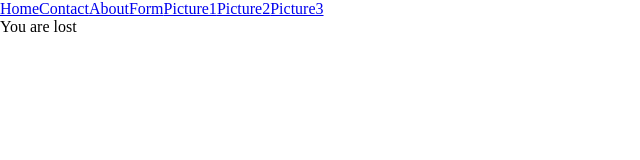
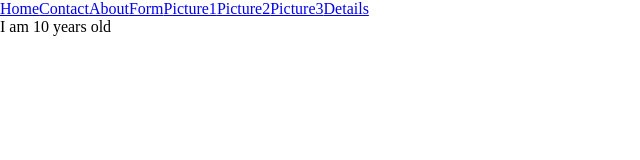
Before and after one commit to Dev-Ruqoyah/hr-first-app, a React (Vite) app: page /details in a window 1280 px wide. Shown: the top 160 px of the page, without its empty margins (0-640 px from the left). Built offline with nearby package versions, Linux system fonts and the light colour scheme.

Commit message:
useContext

```diff
--- a/src/App.jsx
+++ b/src/App.jsx
@@ -10,22 +10,32 @@ import About from "./component/About";
 import Taye from "./component/Taye";
 import Kenny from "./component/Kenny";
 import Form from "./component/Form";
+import { AgeContext } from "./component/context";
+import Details from "./component/Details";
 const App = () => {
+  const [age, setAge] = useState(10);
+  const increment = () => {
+    setAge(age + 1);
+  };
   return (
     <>
       <NavBar />
+      <AgeContext.Provider value={{ myAge: age ,increments:increment}}>
         <Routes>
           <Route path="/" element={<Calculator />} />
           <Route path="/contact/:username?/:id?" element={<Contact />} />
           <Route path="/photos/:id" element={<Photo />} />
           <Route path="*" element={<Error />} />
-        <Route path="/form" element={<Form/>}/>
+          <Route path="/form" element={<Form />} />
 
           <Route path={"/about"} element={<About />}>
             <Route path="taye" element={<Taye />} />
             <Route path="kenny" element={<Kenny />} />
           </Route>
+
+          <Route path="/details" element={<Details />} />
         </Routes>
+      </AgeContext.Provider>
     </>
   );
 };
--- a/src/component/Calculator.jsx
+++ b/src/component/Calculator.jsx
@@ -1,7 +1,9 @@
-import React, { useState } from "react";
+import React, { useContext, useState } from "react";
 import './calculator.css'
+import { AgeContext } from "./context";
 
 const Calculator = () => {
+  const{increments} = useContext(AgeContext)
   const [num,setNum] = useState("0")
   const handleNum = (number) =>{
     // setNum(num + number)
@@ -34,6 +36,7 @@ const Calculator = () => {
 
   return (
     <>
+    <button onClick={increments}>Increase</button>
       <div className="container">
         <div className="calculator">
           <div className="screen" >
--- /dev/null
+++ b/src/component/Details.jsx
@@ -0,0 +1,12 @@
+import { useContext } from "react";
+import { AgeContext } from "./context";
+
+const Details = () => {
+    const {myAge} = useContext(AgeContext)
+
+    return ( <>
+        <p>I am {myAge} years old</p>
+    </> );
+}
+
+export default Details;
--- a/src/component/NavBar.jsx
+++ b/src/component/NavBar.jsx
@@ -12,6 +12,7 @@ const NavBar = () => {
                 <Link to={"/photos/1"}>Picture1</Link>
                 <Link to={"/photos/2"}>Picture2</Link>
                 <Link to={"/photos/3"}>Picture3</Link>
+                <Link to={"/details"}>Details</Link>
             </div>
         </>
      );
--- /dev/null
+++ b/src/component/context.jsx
@@ -0,0 +1,3 @@
+import { createContext } from "react";
+
+export const AgeContext = createContext()
```
Lines whose indentation alone changed are shown as unchanged.
